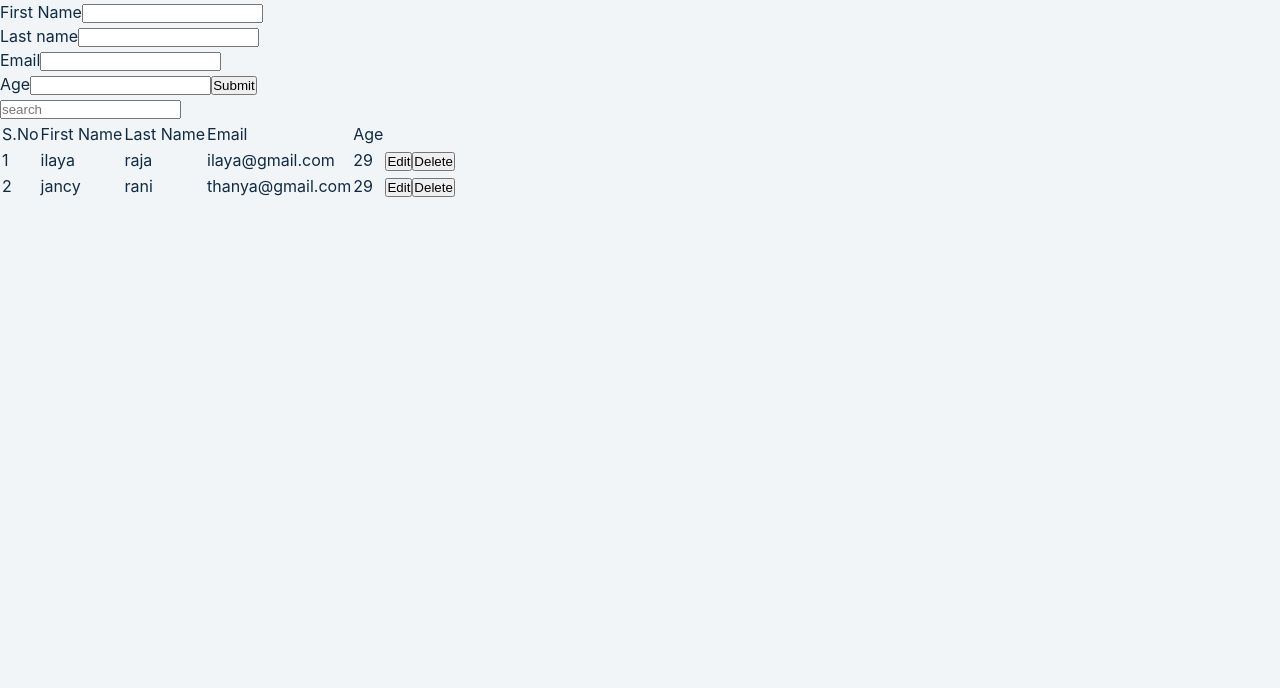
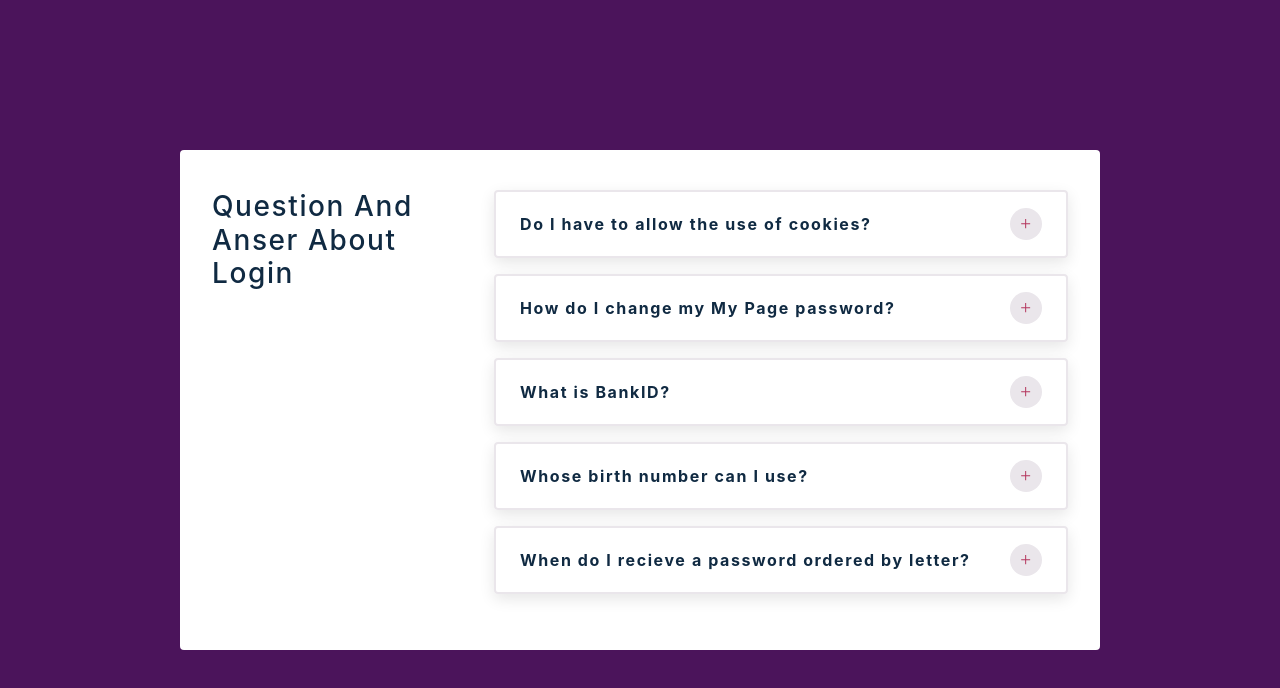
Before and after one commit to ilayarajacloud/react-crud-operation, a React (Create React App) app: page / in a window 1280 px wide. Shown: the top 688 px of the page. Built offline with nearby package versions, Linux system fonts and the light colour scheme.

Commit message:
Accordian

```diff
--- a/src/App.js
+++ b/src/App.js
@@ -1,10 +1,10 @@
 import React from 'react'
-import Crud from './component/crud'
+import Accordian from './component/Accordian'
 
 const App = () => {
   return (
     <div>
-      <Crud />
+      <Accordian />
     </div>
   )
 }
--- /dev/null
+++ b/src/component/Accordian.js
@@ -0,0 +1,25 @@
+import React, { useState } from 'react'
+import data from '../data.js';
+import Question from '../shared/Question.js';
+
+
+const Accordian = () => {
+  console.log(data);
+  const [questions, setQuestions] = useState(data);
+  return (
+    <main>
+      <div className='container'>
+        <h3>Question and Anser about Login</h3>
+        <section className='info'>
+          {
+            questions.map((item)=>{
+              return <Question key={item.id} {...item} />
+            })
+          }
+        </section>
+      </div>
+    </main>
+  )
+}
+
+export default Accordian
--- a/src/component/crud.js
+++ /dev/null
@@ -1,62 +0,0 @@
-import React, { useState } from 'react'
-import Form from '../shared/form'
-import TableComponent from '../shared/tableComponent';
-const studentInformation = [
-  { id: "1", fname: 'ilaya', lname: 'raja', email: 'ilaya@gmail.com', age: '29' },
-  { id: "2", fname: 'jancy', lname: 'rani', email: 'thanya@gmail.com', age: '29' },
-]
-const Crud = () => {
-
-
-  const [studentList, setStudentList] = useState(studentInformation);
-  const [updateStudent, setUpdateStudent] = useState({})
-  const [filterData, setFilterData] = useState('');
-  console.log(studentList);
-
-  const findSearch = (e) => {
-    const { value } = e.target
-    setFilterData(value);
-  }
-
-  const resultData=studentList.filter((item)=>{
-    const search = filterData.toLowerCase();
-    return Object.values(item).some((value)=> value.toLowerCase().includes(search));
-  })
-
-  const addStudentList = (val) => {
-    if (updateStudent.id) {
-      // debugger;
-      const findIndex = studentList.findIndex((item) => item.id === updateStudent.id)
-      console.log(findIndex);
-      studentList[findIndex] = val;
-      setStudentList([...studentList])
-    } else {
-      val.id = studentList.length + 1;
-      setStudentList([...studentList, val])
-      console.log(val);
-    }
-
-  }
-
-  const editStudent = (id) => {
-    const res = studentList.findIndex((item) => item.id === id)
-    const result = studentList[res]
-    setUpdateStudent(result);
-  }
-  console.log(updateStudent);
-
-
-  const deleteStudent = (id) => {
-    const find = studentList.filter((item) => item.id !== id)
-    setStudentList(find);
-    console.log(find);
-  }
-  return (
-    <>
-      <Form addStudentList={addStudentList} updateStudent={updateStudent} findSearch={findSearch} />
-      <TableComponent data={resultData} deleteStudent={deleteStudent} editStudent={editStudent} />
-    </>
-  )
-}
-
-export default Crud
--- a/src/data.js
+++ b/src/data.js
@@ -1,40 +1,33 @@
-const reviews = [
+const questions = [
   {
     id: 1,
-    name: 'susan smith',
-    job: 'web developer',
-    image:
-      'https://res.cloudinary.com/diqqf3eq2/image/upload/v1586883334/person-1_rfzshl.jpg',
-    text:
-      "I'm baby meggings twee health goth +1. Bicycle rights tumeric chartreuse before they sold out chambray pop-up. Shaman humblebrag pickled coloring book salvia hoodie, cold-pressed four dollar toast everyday carry",
+    title: 'Do I have to allow the use of cookies?',
+    info:
+      'Unicorn vinyl poutine brooklyn, next level direct trade iceland. Shaman copper mug church-key coloring book, whatever poutine normcore fixie cred kickstarter post-ironic street art.',
   },
   {
     id: 2,
-    name: 'anna johnson',
-    job: 'web designer',
-    image:
-      'https://res.cloudinary.com/diqqf3eq2/image/upload/v1586883409/person-2_np9x5l.jpg',
-    text:
-      'Helvetica artisan kinfolk thundercats lumbersexual blue bottle. Disrupt glossier gastropub deep v vice franzen hell of brooklyn twee enamel pin fashion axe.photo booth jean shorts artisan narwhal.',
+    title: 'How do I change my My Page password?',
+    info:
+      'Coloring book forage photo booth gentrify lumbersexual. Migas chillwave poutine synth shoreditch, enamel pin thundercats fashion axe roof party polaroid chartreuse.',
   },
   {
     id: 3,
-    name: 'peter jones',
-    job: 'intern',
-    image:
-      'https://res.cloudinary.com/diqqf3eq2/image/upload/v1586883417/person-3_ipa0mj.jpg',
-    text:
-      'Sriracha literally flexitarian irony, vape marfa unicorn. Glossier tattooed 8-bit, fixie waistcoat offal activated charcoal slow-carb marfa hell of pabst raclette post-ironic jianbing swag.',
+    title: 'What is BankID?',
+    info:
+      'Enamel pin fam sustainable woke whatever venmo. Authentic asymmetrical put a bird on it, lumbersexual activated charcoal kinfolk banjo cred pickled sartorial.',
   },
   {
     id: 4,
-    name: 'bill anderson',
-    job: 'the boss',
-    image:
-      'https://res.cloudinary.com/diqqf3eq2/image/upload/v1586883423/person-4_t9nxjt.jpg',
-    text:
-      'Edison bulb put a bird on it humblebrag, marfa pok pok heirloom fashion axe cray stumptown venmo actually seitan. VHS farm-to-table schlitz, edison bulb pop-up 3 wolf moon tote bag street art shabby chic. ',
+    title: 'Whose birth number can I use?',
+    info:
+      'Edison bulb direct trade gentrify beard lo-fi seitan sustainable roof party franzen occupy squid. Knausgaard cronut succulents, scenester readymade shabby chic lyft. Copper mug meh vegan gentrify.',
   },
-];
-
-export default reviews;
+  {
+    id: 5,
+    title: 'When do I recieve a password ordered by letter?',
+    info:
+      'Locavore franzen fashion axe live-edge neutra irony synth af tilde shabby chic man braid chillwave waistcoat copper mug messenger bag. Banjo snackwave blog, microdosing thundercats migas vaporware viral lo-fi seitan ',
+  },
+]
+export default questions
--- a/src/index.css
+++ b/src/index.css
@@ -31,6 +31,9 @@
   --clr-grey-9: hsl(212, 33%, 89%);
   --clr-grey-10: hsl(210, 36%, 96%);
   --clr-white: #fff;
+  --clr-purple: #4b145b;
+  --clr-red-special: #b4345c;
+  --clr-grey-special: #eae6eb;
   --clr-red-dark: hsl(360, 67%, 44%);
   --clr-red-light: hsl(360, 71%, 66%);
   --clr-green-dark: hsl(125, 67%, 44%);
@@ -42,7 +45,7 @@
   --light-shadow: 0 5px 15px rgba(0, 0, 0, 0.1);
   --dark-shadow: 0 5px 15px rgba(0, 0, 0, 0.2);
   --max-width: 1170px;
-  --fixed-width: 620px;
+  --fixed-width: 920px;
 }
 /*
 ===============
@@ -60,7 +63,7 @@
 body {
   font-family: -apple-system, BlinkMacSystemFont, 'Segoe UI', Roboto, Oxygen,
     Ubuntu, Cantarell, 'Open Sans', 'Helvetica Neue', sans-serif;
-  background: var(--clr-grey-10);
+  background: var(--clr-purple);
   color: var(--clr-grey-1);
   line-height: 1.5;
   font-size: 0.875rem;
@@ -136,117 +139,75 @@
 
 /*
 ===============
-Reviews
+Questions
 ===============
 */
+
 main {
   min-height: 100vh;
+  /* using flex because of better browser support */
+  display: flex;
+  justify-content: center;
+  align-items: center;
+}
+
+.container {
+  width: 90vw;
+  margin: 5rem auto;
+  background: var(--clr-white);
+  border-radius: var(--radius);
+  padding: 2.5rem 2rem;
+  max-width: var(--fixed-width);
   display: grid;
-  place-items: center;
+  gap: 1rem 2rem;
 }
-.title {
-  text-align: center;
-  margin-bottom: 4rem;
+.container h3 {
+  line-height: 1.2;
+  font-weight: 500;
 }
-.underline {
-  height: 0.25rem;
-  width: 5rem;
-  background: var(--clr-primary-5);
-  margin-left: auto;
-  margin-right: auto;
+@media screen and (min-width: 992px) {
+  .container {
+    display: grid;
+    grid-template-columns: 250px 1fr;
+  }
 }
-.container {
-  width: 80vw;
-  max-width: var(--fixed-width);
-}
-.review {
-  background: var(--clr-white);
-  padding: 1.5rem 2rem;
+.question {
+  padding: 1rem 1.5rem;
+  border: 2px solid var(--clr-grey-special);
+  margin-bottom: 1rem;
   border-radius: var(--radius);
   box-shadow: var(--light-shadow);
-  transition: var(--transition);
-  text-align: center;
 }
-.review:hover {
-  box-shadow: var(--dark-shadow);
+.question h4 {
+  text-transform: none;
+  line-height: 1.5;
 }
-.img-container {
-  position: relative;
-  width: 150px;
-  height: 150px;
-  border-radius: 50%;
-  margin: 0 auto;
-  margin-bottom: 1.5rem;
+.question p {
+  color: var(--clr-grey-3);
+  margin-bottom: 0;
+  margin-top: 0.5rem;
 }
-.person-img {
-  width: 100%;
-  display: block;
-  height: 100%;
-  object-fit: cover;
-  border-radius: 50%;
-  position: relative;
+.question header {
+  display: flex;
+  justify-content: space-between;
+  align-items: center;
 }
-.quote-icon {
-  position: absolute;
-  top: 0;
-  left: 0;
-  width: 2.5rem;
-  height: 2.5rem;
-  display: grid;
-  place-items: center;
-  border-radius: 50%;
-  transform: translateY(25%);
-  background: var(--clr-primary-5);
-  color: var(--clr-white);
+.question header h4 {
+  margin-bottom: 0;
 }
-.img-container::before {
-  content: '';
-  width: 100%;
-  height: 100%;
-  background: var(--clr-primary-5);
-  position: absolute;
-  top: -0.25rem;
-  right: -0.5rem;
-  border-radius: 50%;
-}
-.author {
-  margin-bottom: 0.25rem;
-}
-.job {
-  margin-bottom: 0.5rem;
-  text-transform: uppercase;
-  color: var(--clr-primary-5);
-  font-size: 0.85rem;
-}
-.info {
-  margin-bottom: 0.75rem;
-}
-.prev-btn,
-.next-btn {
-  color: var(--clr-primary-7);
-  font-size: 1.25rem;
+.btn {
   background: transparent;
   border-color: transparent;
-  margin: 0 0.5rem;
-  transition: var(--transition);
+  width: 2rem;
+  height: 2rem;
+  background: var(--clr-grey-special);
+  display: flex;
+  align-items: center;
+  justify-content: center;
+  border-radius: 50%;
+  color: var(--clr-red-special);
   cursor: pointer;
+  margin-left: 1rem;
+  align-self: center;
+  min-width: 2rem;
 }
-.prev-btn:hover,
-.next-btn:hover {
-  color: var(--clr-primary-5);
-}
-.random-btn {
-  margin-top: 0.5rem;
-  background: var(--clr-primary-10);
-  color: var(--clr-primary-5);
-  padding: 0.25rem 0.5rem;
-  text-transform: capitalize;
-  border-radius: var(--radius);
-  transition: var(--transition);
-  border-color: transparent;
-  cursor: pointer;
-}
-.random-btn:hover {
-  background: var(--clr-primary-5);
-  color: var(--clr-primary-1);
-}
--- /dev/null
+++ b/src/shared/Question.js
@@ -0,0 +1,21 @@
+import React, { useState } from 'react';
+import { AiOutlineMinus, AiOutlinePlus } from 'react-icons/ai';
+
+
+const Question = ({ title, info }) => {
+  const [showInfo, setShowInfo] = useState(false);
+
+  return (
+    <article className='question'>
+      <header>
+        <h4>{title}</h4>
+        <button className='btn' onClick={() => setShowInfo(!showInfo)}>{showInfo ? <AiOutlineMinus /> : < AiOutlinePlus />}</button>
+      </header>
+      {
+        showInfo && <p>{info}</p>
+      }
+    </article>
+  )
+}
+
+export default Question
--- a/src/shared/form.js
+++ /dev/null
@@ -1,70 +0,0 @@
-import React, { useEffect, useState } from 'react'
-
-const Form = ({ addStudentList, updateStudent, findSearch }) => {
-  const initialState = { id: null, fname: '', lname: '', email: '', age: '' }
-  const [userInput, setUserInput] = useState(initialState);
-
-  const handleChange = (e) => {
-    const { name, value } = e.target
-    setUserInput({ ...userInput, [name]: value })
-  }
-
-  useEffect(() => {
-    setUserInput(updateStudent)
-  }, [updateStudent])
-
-  const addFormData = (e) => {
-    e.preventDefault();
-    if (!userInput.fname || !userInput.email) return
-    addStudentList(userInput);
-    setUserInput(initialState)
-  }
-  console.log(userInput);
-
-  const searchInput=(e)=>{
-    findSearch(e)
-  }
-
-  return (
-    <>
-      <form>
-        <label>First Name</label>
-        <input
-          type='text'
-          name='fname'
-          value={userInput.fname}
-          onChange={handleChange}
-        />
-        <br></br>
-        <label>Last name</label>
-        <input
-          type='text'
-          name='lname'
-          value={userInput.lname}
-          onChange={handleChange}
-        />
-        <br></br>
-        <label>Email</label>
-        <input
-          type='email'
-          name='email'
-          value={userInput.email}
-          onChange={handleChange}
-        />
-        <br></br>
-        <label>Age</label>
-        <input
-          type='number'
-          name='age'
-          value={userInput.age}
-          onChange={handleChange}
-        />
-        <button onClick={addFormData}>Submit</button>
-      </form>
-
-      <input type='search' placeholder='search' onChange={searchInput}/>
-    </>
-  )
-}
-
-export default Form
--- a/src/shared/tableComponent.js
+++ /dev/null
@@ -1,57 +0,0 @@
-import React from 'react'
-
-const TableComponent = ({ data, deleteStudent, editStudent }) => {
-  console.log(data);
-
-  const onDelete=(id)=>{
-    deleteStudent(id)
-    console.log(id);
-  }
-
-  const onEdit=(id)=>{
-    editStudent(id)
-    }
-  return (
-    <>
-      <table style={{border:2}}>
-        <thead>
-          <tr>
-
-            <td>S.No</td>
-            <td>First Name</td>
-            <td>Last Name</td>
-            <td>Email</td>
-            <td>Age</td>
-          </tr>
-
-        </thead>
-        <tbody>
-          {
-            data.length > 0 ? (
-              data.map((item, index) => (
-                <tr key={item.id}>
-                  <td>{index + 1}</td>
-                  <td>{item.fname}</td>
-                  <td>{item.lname}</td>
-                  <td>{item.email}</td>
-                  <td>{item.age}</td>
-                  <td>
-                    <button onClick={()=>onEdit(item.id)}>Edit</button>
-                    <button onClick={()=>onDelete(item.id)}>Delete</button>
-                  </td>
-                </tr>
-              ))
-
-            ) : (
-              <tr>
-                <td colSpan={3}>No Data</td>
-              </tr>
-            )
-          }
-        </tbody>
-      </table>
-    </>
-  )
-}
-
-export default TableComponent;
```
